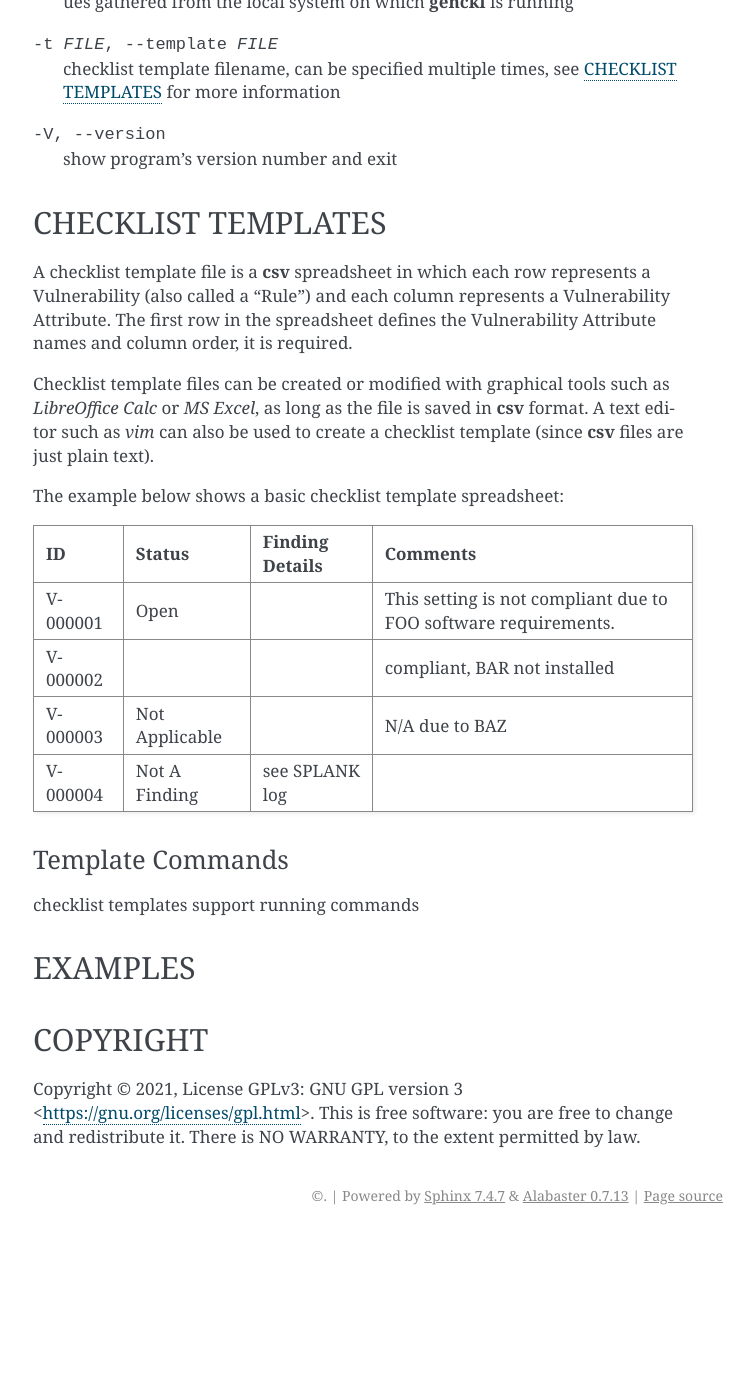
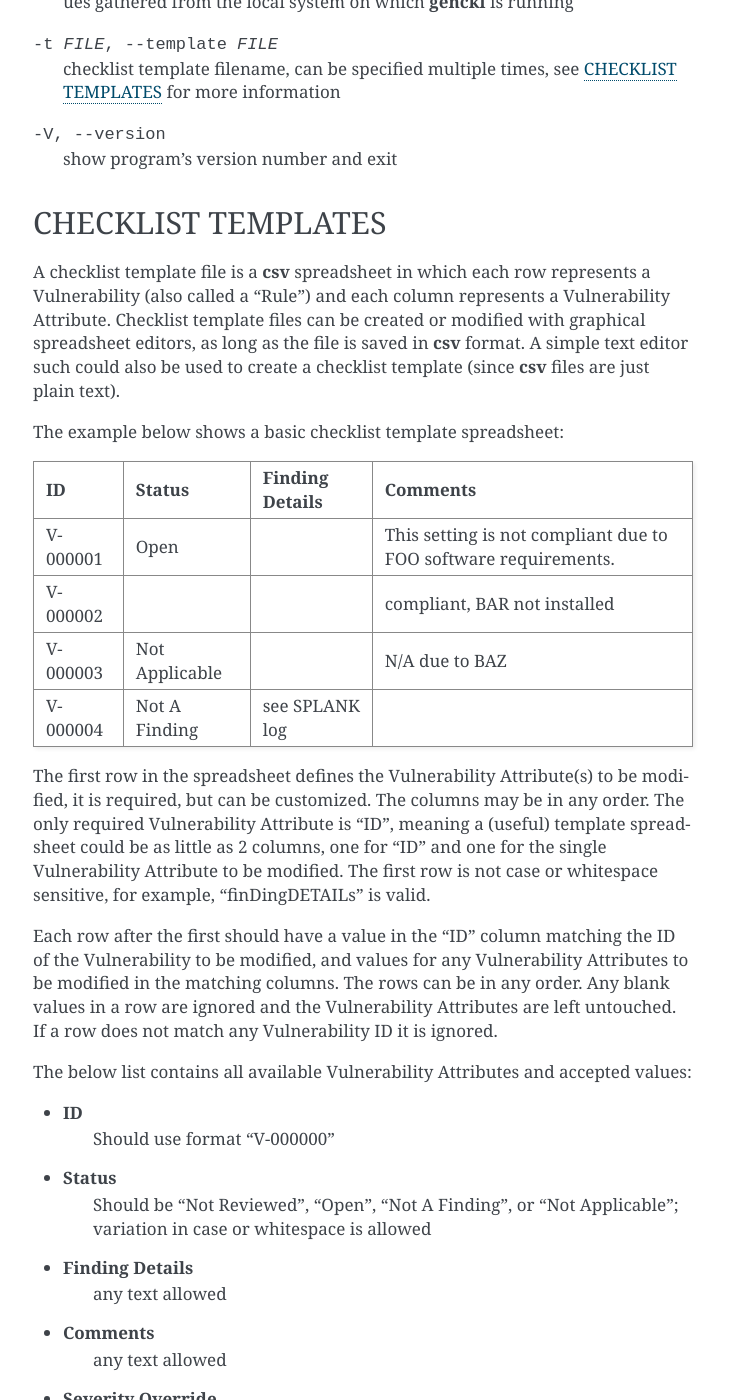
Before and after one commit to ap1x/genckl, a Sphinx documentation site: the page built from docs/manual.rst, in a window 1280 px wide and 1400 px high, scrolled down 773 px. Shown: the whole window, without its empty margins (387-1140 px from the left). Built offline with Sphinx 7.4.7, drawn with Linux system fonts in a browser that asks for light colours; before the commit the page ends 2008 px from its top, so only the background shows below that; some of the changed text lies outside the part shown.

Commit message:
update manual

```diff
--- a/docs/manual.rst
+++ b/docs/manual.rst
@@ -44,12 +44,9 @@ CHECKLIST TEMPLATES
 ===================
 
 A checklist template file is a **csv** spreadsheet in which each row represents a Vulnerability (also called a "Rule")
-and each column represents a Vulnerability Attribute. The first row in the spreadsheet defines the Vulnerability
-Attribute names and column order, it is required.
-
-Checklist template files can be created or modified with graphical tools such as *LibreOffice Calc* or *MS Excel*, as
-long as the file is saved in **csv** format. A text editor such as *vim* can also be used to create a checklist
-template (since **csv** files are just plain text).
+and each column represents a Vulnerability Attribute. Checklist template files can be created or modified with
+graphical spreadsheet editors, as long as the file is saved in **csv** format. A simple text editor such could also be
+used to create a checklist template (since **csv** files are just plain text).
 
 The example below shows a basic checklist template spreadsheet:
 
@@ -68,6 +65,36 @@ The example below shows a basic checklist template spreadsheet:
 | V-000004 | Not A Finding  | see SPLANK log         |                        |
 +----------+----------------+------------------------+------------------------+
 
+The first row in the spreadsheet defines the Vulnerability Attribute(s) to be modified, it is required, but can be
+customized. The columns may be in any order. The only required Vulnerability Attribute is "ID", meaning a (useful)
+template spreadsheet could be as little as 2 columns, one for "ID" and one for the single Vulnerability Attribute to be
+modified. The first row is not case or whitespace sensitive, for example, "finDingDETAILs" is valid.
+
+Each row after the first should have a value in the "ID" column matching the ID of the Vulnerability to be modified,
+and values for any Vulnerability Attributes to be modified in the matching columns. The rows can be in any order. Any
+blank values in a row are ignored and the Vulnerability Attributes are left untouched. If a row does not match any
+Vulnerability ID it is ignored.
+
+The below list contains all available Vulnerability Attributes and accepted values:
+
+- **ID**
+    Should use format "V-000000"
+
+- **Status**
+    Should be "Not Reviewed", "Open", "Not A Finding", or "Not Applicable"; variation in case or whitespace is allowed
+
+- **Finding Details**
+    any text allowed
+
+- **Comments**
+    any text allowed
+
+- **Severity Override**
+    Should be "Cat I", "Cat II", or "Cat III"; variation in case or whitespace is allowed; digits are allowed ("cat 3")
+
+- **Severity Override Justification**
+    any text allowed
+
 
 .. NEEDFIX TODO
 
@@ -79,33 +106,21 @@ checklist templates support running commands
 .. Additional notes on Checklist templates
 .. ---------------------------------------
 
-.. order doesnt matter both column and row
-
 .. REPLACE MODE ONLY
 
-.. Vulns not found in input files are ignored
-
-.. FIRST ROW is not sesnitive to case or whitespace
-
-.. Severity Override is not sesnitive to case or whitespace or digit vs numeral (2 vs II)
-
-..  - ID
-..  - Status
-..  - Finding Details
-..  - Comments
-..  - Severity Override
-..  - Severity Override Justification
+.. gotcha with libreoffice calc need to turn off "smart quotes" so proper utf quotes (") are used
 
 EXAMPLES
 ========
 
-.. Most basic example, this will produce::
+Most basic example, this will generate a ckl from a single xccdf (including results, if any) and print it to standard
+output::
 
-..     genckl xccdf.xml
+    genckl foo-xccdf.xml
 
-.. Generate a checklist from 2 stigs and 1 results xccdf::
+Generate a checklist from 2 stigs and 1 results xccdf::
 
-..     genckl STIG1.zip stig2.xml xccdf-results.xml
+    genckl stig1.zip stig2-xccdf.xml bar-results-xccdf.xml
 
 
 COPYRIGHT
```
